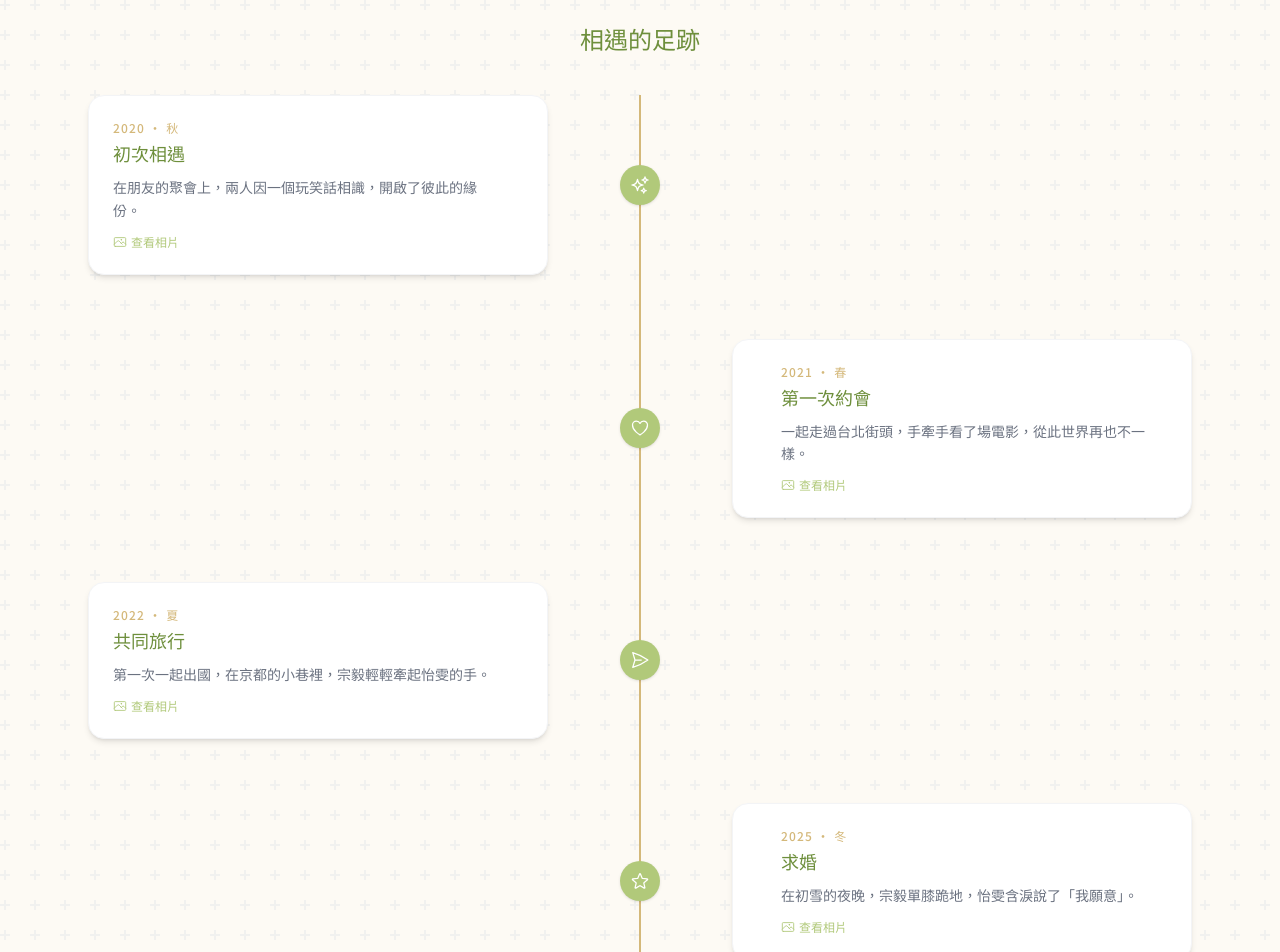
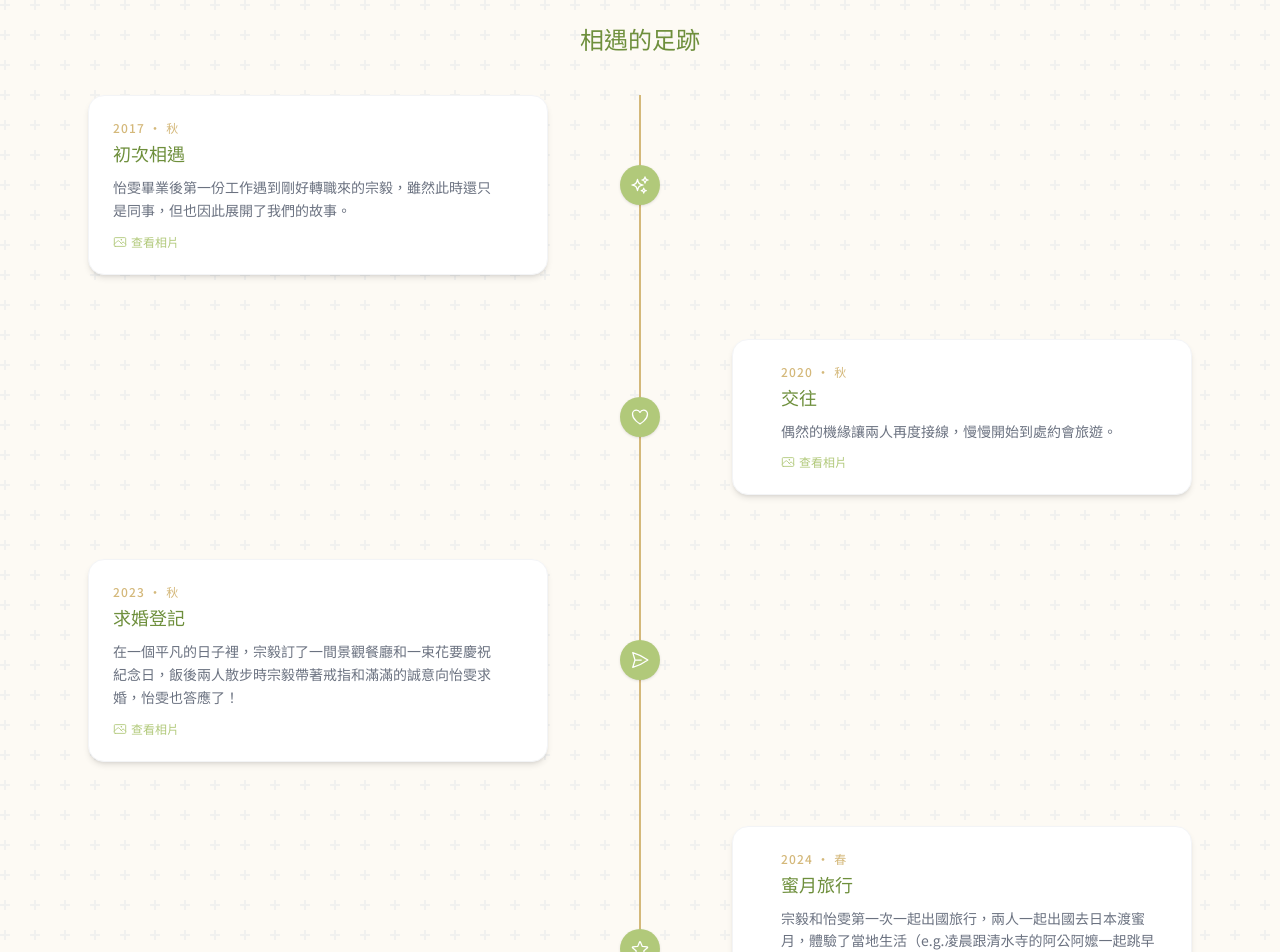
Before and after one commit to yiwunjhang/wedding, a Vue app: page / in a window 1280 px wide. Shown: the part 1520-2472 px from the top of the page. Built offline with nearby package versions, Linux system fonts and the light colour scheme; a web font is replaced by a local one.

Commit message:
fead: Update timeline.

```diff
--- a/src/components/AboutSection.vue
+++ b/src/components/AboutSection.vue
@@ -117,37 +117,37 @@ function openLightbox(event) {
 
 const timeline = [
   {
-    year: '2020 · 秋',
+    year: '2017 · 秋',
     title: '初次相遇',
-    desc: '在朋友的聚會上，兩人因一個玩笑話相識，開啟了彼此的緣份。',
+    desc: '怡雯畢業後第一份工作遇到剛好轉職來的宗毅，雖然此時還只是同事，但也因此展開了我們的故事。',
     icon: SparklesIcon,
     photos: [],
   },
   {
-    year: '2021 · 春',
-    title: '第一次約會',
-    desc: '一起走過台北街頭，手牽手看了場電影，從此世界再也不一樣。',
+    year: '2020 · 秋',
+    title: '交往',
+    desc: '偶然的機緣讓兩人再度接線，慢慢開始到處約會旅遊。',
     icon: HeartIcon,
     photos: [],
   },
   {
-    year: '2022 · 夏',
-    title: '共同旅行',
-    desc: '第一次一起出國，在京都的小巷裡，宗毅輕輕牽起怡雯的手。',
+    year: '2023 · 秋',
+    title: '求婚登記',
+    desc: '在一個平凡的日子裡，宗毅訂了一間景觀餐廳和一束花要慶祝紀念日，飯後兩人散步時宗毅帶著戒指和滿滿的誠意向怡雯求婚，怡雯也答應了！',
     icon: PaperAirplaneIcon,
     photos: [],
   },
   {
-    year: '2025 · 冬',
-    title: '求婚',
-    desc: '在初雪的夜晚，宗毅單膝跪地，怡雯含淚說了「我願意」。',
+    year: '2024 · 春',
+    title: '蜜月旅行',
+    desc: '宗毅和怡雯第一次一起出國旅行，兩人一起出國去日本渡蜜月，體驗了當地生活（e.g.凌晨跟清水寺的阿公阿嬤一起跳早操XD），不論是美食、文化還是風景都留下了美好的回憶，也仗著蜜月在各個景點收到很多祝福跟贈品。之後也讓我們更期待未來一起探索世界的日子！',
     icon: StarIcon,
     photos: [],
   },
   {
     year: '2027 · 春',
     title: '永結同心',
-    desc: '在所有親愛的人見證下，我們將攜手走向人生最美的篇章。',
+    desc: '從認識到交往再到結婚也已經10年了！雖然兩個人各有固執的地方，接下來兩個人也會繼續相互扶持、一起成長，迎接人生的下一個階段！',
     icon: SparklesIcon,
     photos: [],
   },
```
